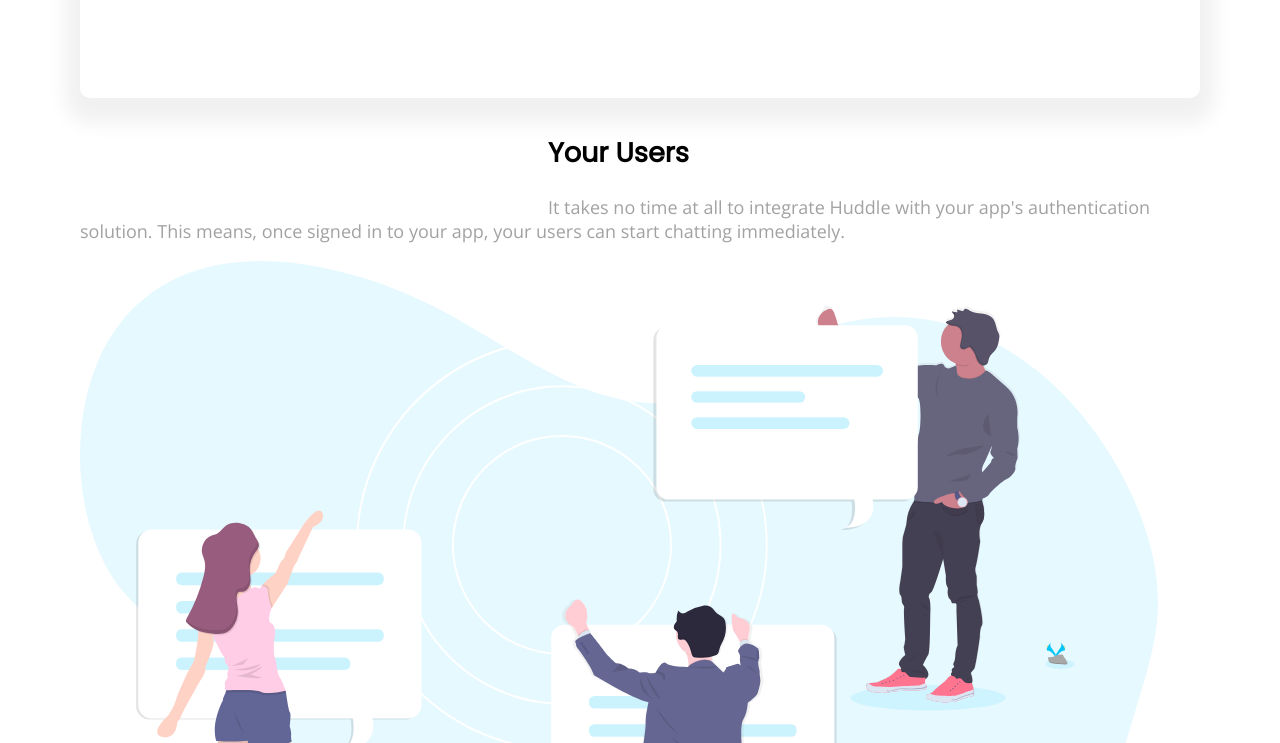
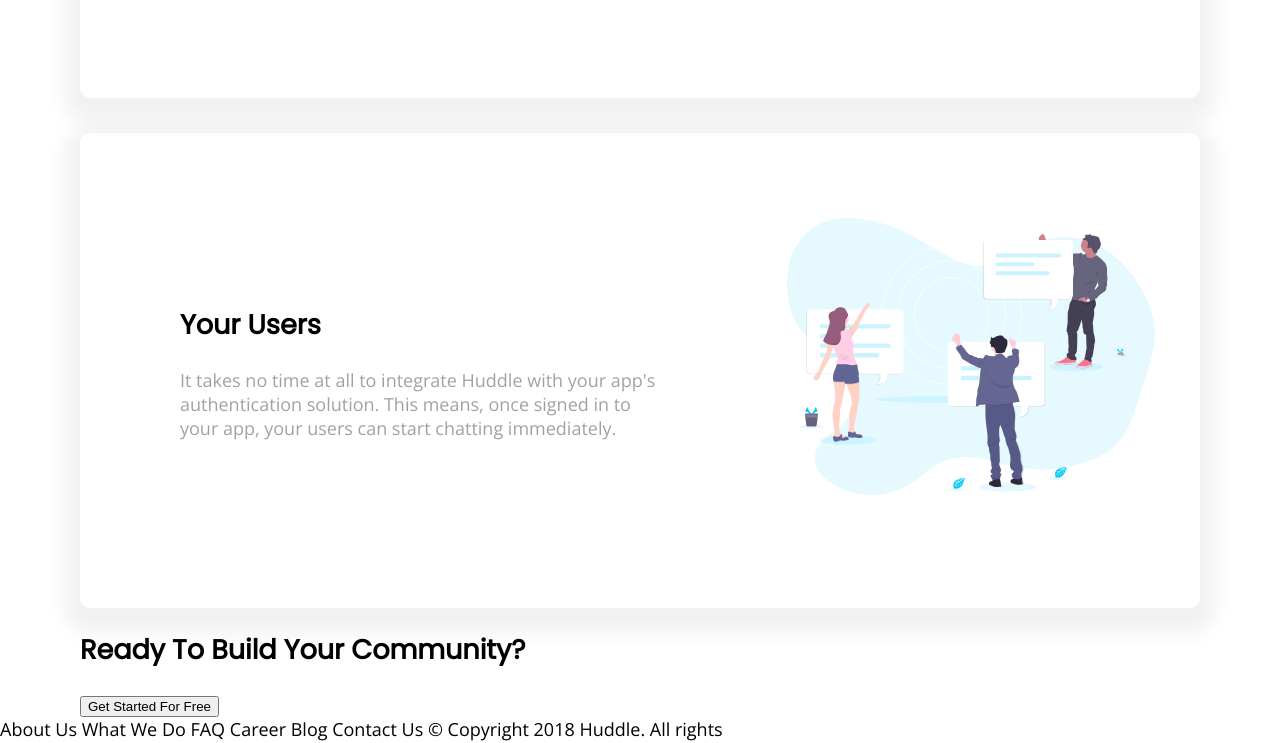
Before and after one commit to rtambunt/Huddle-Landing-Page, a plain HTML site: page index.html in a window 1280 px wide. Shown: the part 1860-2603 px from the top of the page. Drawn offline with nearby package versions, Linux system fonts and the light colour scheme; files whose address does not match are found by name.

Commit message:
Finish "Your Users" div

```diff
--- a/css/master.css
+++ b/css/master.css
@@ -97,3 +97,18 @@ h1, h2{
   margin-left: 650px;
   width: 45%;
 }
+
+.your-users{
+  border-radius: 10px;
+  box-shadow: 0 10px 20px 15px rgba(0, 0, 0, 0.06);
+  padding: 150px 100px;
+}
+
+  .your-users img{
+    float: right;
+    position: relative;
+    bottom: 240px;
+    left: 55px;
+    width: 40%;
+    height: auto;
+  }
--- a/index.html
+++ b/index.html
@@ -51,8 +51,8 @@
       </div>
       <div class="your-users">
         <h2>Your Users</h2>
-        <p>It takes no time at all to integrate Huddle with your app's authentication solution.
-        This means, once signed in to your app, your users can start chatting immediately.</p>
+        <p>It takes no time at all to integrate Huddle with your app's </br> authentication solution.
+        This means, once signed in to </br> your app, your users can start chatting immediately.</p>
         <img src="images/illustration-your-users.svg" alt="Your Users Picture">
       </div>
       <div class="ready-to-build">
```
